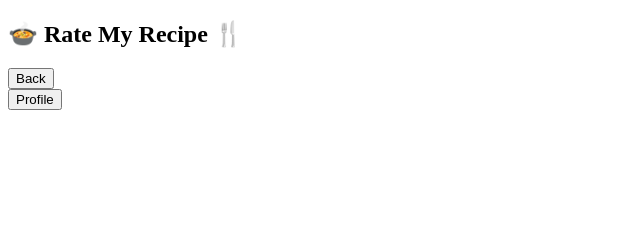
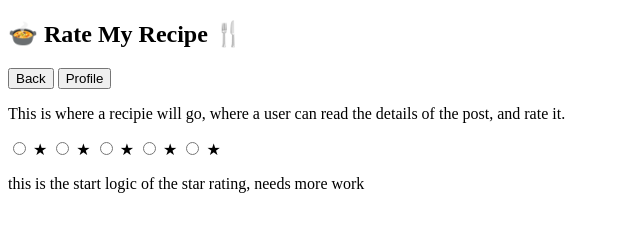
Before and after one commit to JNSREB2023/startup, a plain HTML site: page rate_my_recipe/rating-page.html in a window 1280 px wide. Shown: the whole page, without its empty margins (0-640 px from the left). Drawn offline with Linux system fonts and the light colour scheme.

Commit message:
commit 7

```diff
--- a/rate_my_recipe/rating-page.html
+++ b/rate_my_recipe/rating-page.html
@@ -10,8 +10,30 @@
         <h2>🍲 Rate My Recipe 🍴</h2>
     </header>
     <nav>
-        <button type="button" onclick="location.href='directory-page'">Back</button>
+        <div class="button">
+            <button type="button" onclick="location.href='directory-page.html'">Back</button>
+            <button type="button" onclick="location.href='update-login.html'">Profile</button>
+        </div>
     </nav>
-    <nav></nav>
-        <button type="button" onclick="location.href='update-login'">Profile</button>
-    </nav>
+
+    <p>
+        This is where a recipie will go, where a user can read the
+        details of the post, and rate it.
+    </p>
+    <p>
+        <div class="star-rating">
+            <input type="radio" id="star5" name="rating" value="5" />
+            <label for="star5" title="5 stars">&#9733;</label>
+            <input type="radio" id="star4" name="rating" value="4" />
+            <label for="star4" title="4 stars">&#9733;</label>
+            <input type="radio" id="star3" name="rating" value="3" />
+            <label for="star3" title="3 stars">&#9733;</label>
+            <input type="radio" id="star2" name="rating" value="2" />
+            <label for="star2" title="2 stars">&#9733;</label>
+            <input type="radio" id="star1" name="rating" value="1" />
+            <label for="star1" title="1 star">&#9733;</label>
+        </div>
+    </p>
+    <p>
+        this is the start logic of the star rating, needs more work
+    </p>
```
Also changed, not shown: rate_my_recipe/directory-page.html (+6 -3 lines).
